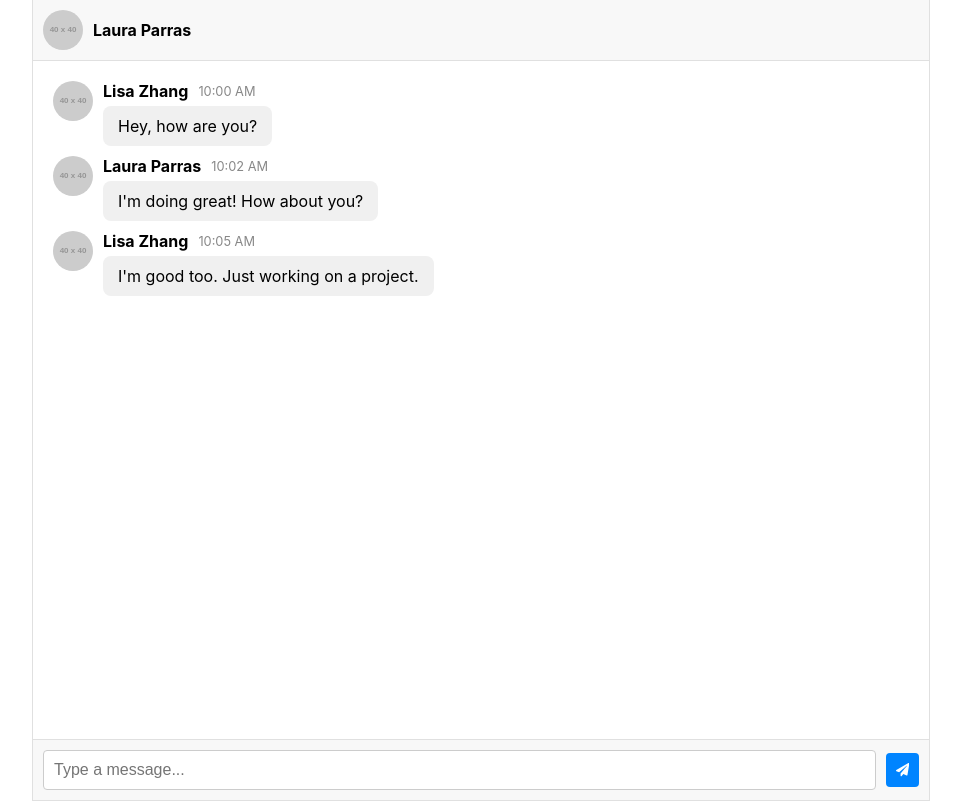
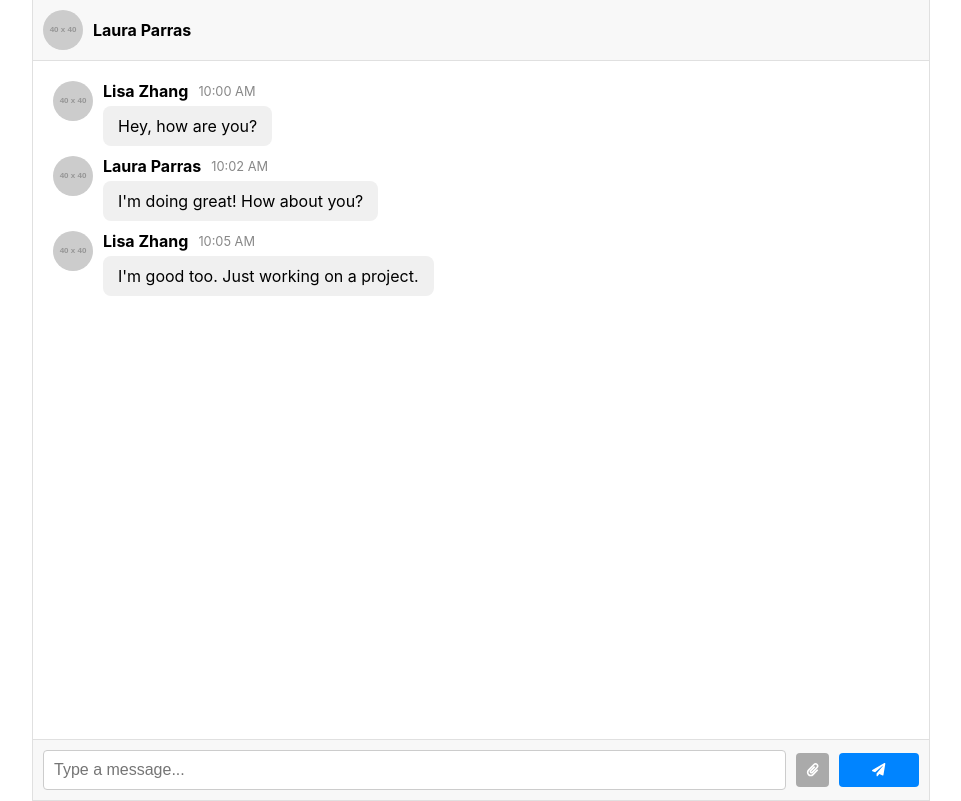
Before and after one commit to brenordv/yapbox, a React (Create React App) app in the folder frontend/: page / in a window 1280 px wide. Shown: the whole page, without its empty margins (159-1120 px from the left). Built offline with nearby package versions, Linux system fonts and the light colour scheme.

Commit message:
Improving layout.

```diff
--- a/frontend/src/components/MessageInput.tsx
+++ b/frontend/src/components/MessageInput.tsx
@@ -1,6 +1,6 @@
 import React, { useState } from 'react';
 import styled from 'styled-components';
-import { FaPaperPlane } from 'react-icons/fa';
+import { FaPaperPlane, FaPaperclip } from 'react-icons/fa';
 
 const InputContainer = styled.div`
     display: flex;
@@ -18,7 +18,7 @@ const Input = styled.input`
     border-radius: 4px;
 `;
 
-const SendButton = styled.button`
+const Button = styled.button`
     margin-left: 10px;
     padding: 10px;
     background-color: #0084ff;
@@ -29,6 +29,16 @@ const SendButton = styled.button`
     display: flex;
     align-items: center;
     justify-content: center;
+`;
+
+const PaperclipButton = styled(Button)`
+    background-color: #aaa;
+    padding: 10px; /* default size */
+`;
+
+const SendButton = styled(Button)`
+  background-color: #0084ff;
+  width: 80px; /* double width */
 `;
 
 interface MessageInputProps {
@@ -46,6 +56,10 @@ const MessageInput: React.FC<MessageInputProps> = ({ onSendMessage }) => {
         }
     };
 
+    const handlePaperclipClick = () => {
+        // Handler for the paperclip button click
+    };
+
     return (
         <InputContainer as="form" onSubmit={handleSubmit}>
             <Input
@@ -54,6 +68,9 @@ const MessageInput: React.FC<MessageInputProps> = ({ onSendMessage }) => {
                 onChange={(e) => setMessage(e.target.value)}
                 placeholder="Type a message..."
             />
+            <PaperclipButton type="button" onClick={handlePaperclipClick}>
+                <FaPaperclip />
+            </PaperclipButton>
             <SendButton type="submit">
                 <FaPaperPlane />
             </SendButton>
```
